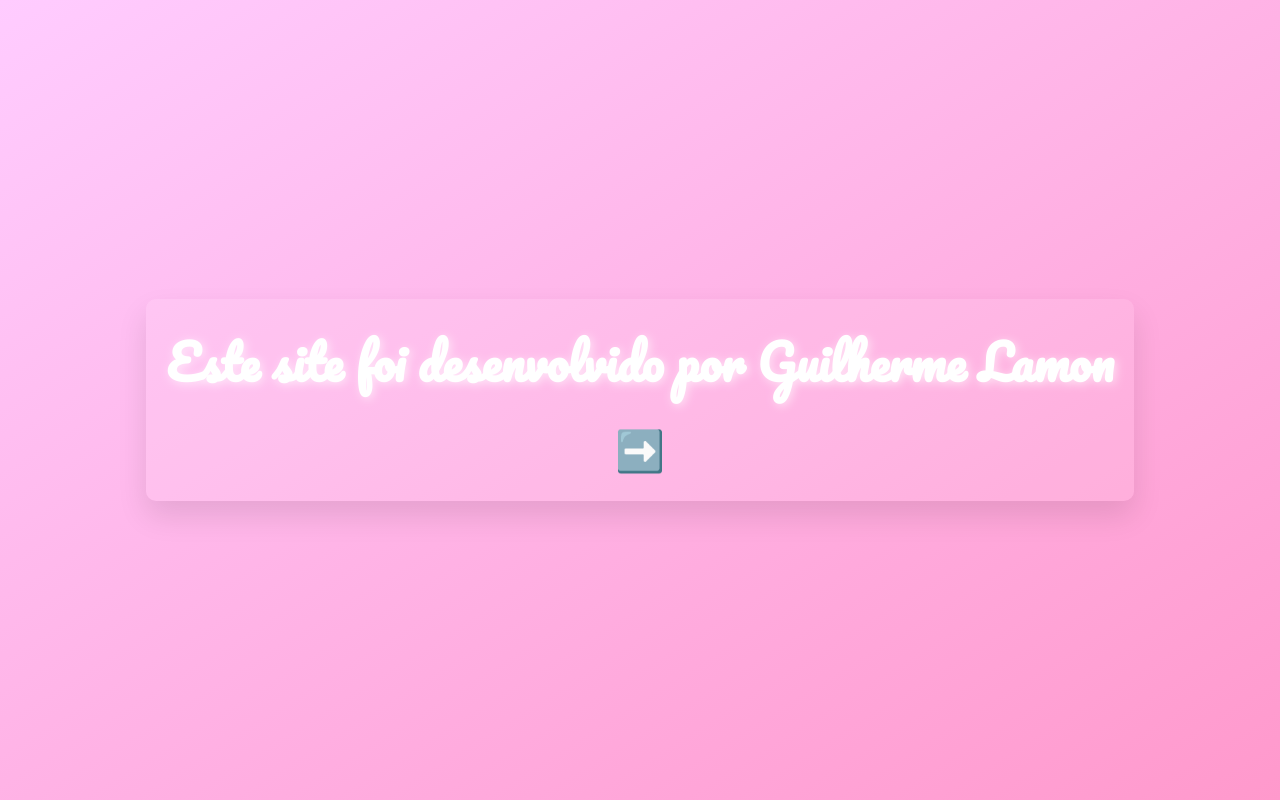
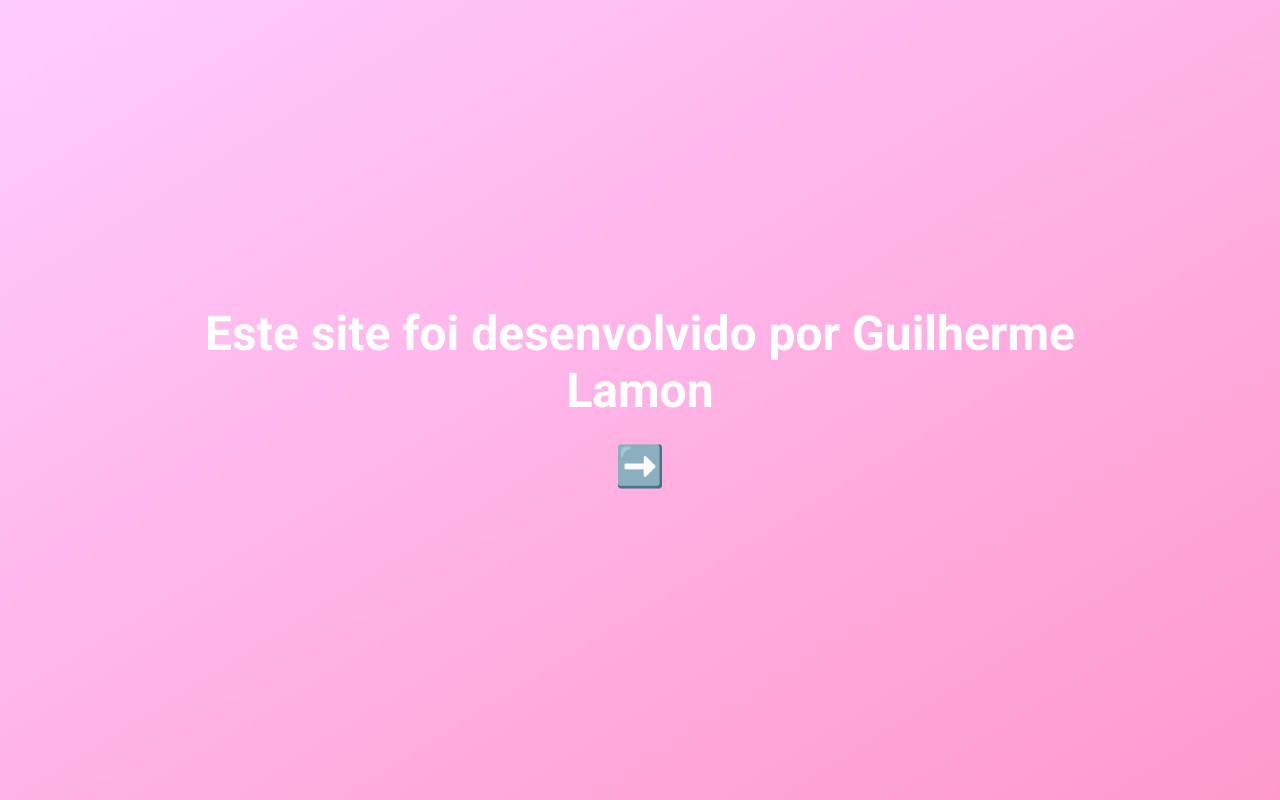
Before and after one commit to lamongui/Anivers-rio-da-Let-cia, a plain HTML site: page index.html in a window 1280 px wide. Drawn offline with Linux system fonts and the light colour scheme.

Commit message:
Update index.html

```diff
--- a/index.html
+++ b/index.html
@@ -4,7 +4,7 @@
     <meta charset="UTF-8">
     <meta name="viewport" content="width=device-width, initial-scale=1.0">
     <title>Feliz Aniversário Letícia!</title>
-    <link href="https://fonts.googleapis.com/css2?family=Pacifico&family=Roboto:wght@400;700&display=swap" rel="stylesheet">
+    <link href="https://fonts.googleapis.com/css2?family=Roboto:wght@400;700&display=swap" rel="stylesheet">
     <style>
         /* Resetando margens e fontes */
         * {
@@ -28,17 +28,14 @@
         .container {
             max-width: 80%;
             padding: 20px;
-            border-radius: 10px;
-            box-shadow: 0 15px 30px rgba(0, 0, 0, 0.1);
-            background: rgba(255, 255, 255, 0.1);
             animation: fadeIn 2s forwards;
         }
 
         h1 {
-            font-family: 'Pacifico', cursive;
+            font-family: 'Roboto', sans-serif;
             font-size: 3rem;
             margin-bottom: 20px;
-            text-shadow: 2px 2px 10px rgba(255, 255, 255, 0.6);
+            text-shadow: none;
             animation: bounceIn 1s ease-out;
         }
 
```
